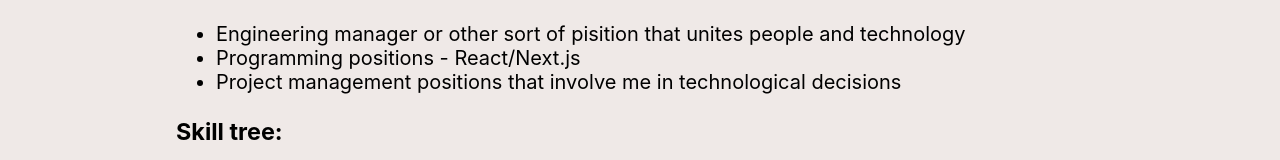
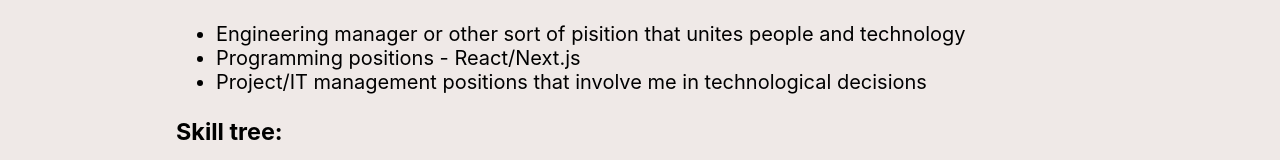
Before and after one commit to rufasl/resume, a Next.js app: page /about in a window 1280 px wide. Shown: the part 278-438 px from the top of the page. Built offline with nearby package versions, Linux system fonts and the light colour scheme.

Commit message:
adjustments for text about page

```diff
--- a/pages/about.jsx
+++ b/pages/about.jsx
@@ -13,7 +13,7 @@
                 <ul>
                     <li>Engineering manager or other sort of pisition that unites people and technology</li>
                     <li>Programming positions - React/Next.js</li>
-                    <li>Project management positions that involve me in technological decisions</li>
+                    <li>Project/IT management positions that involve me in technological decisions</li>
                 </ul>
                 <h3>Skill tree:</h3>
                 <ul>
```
